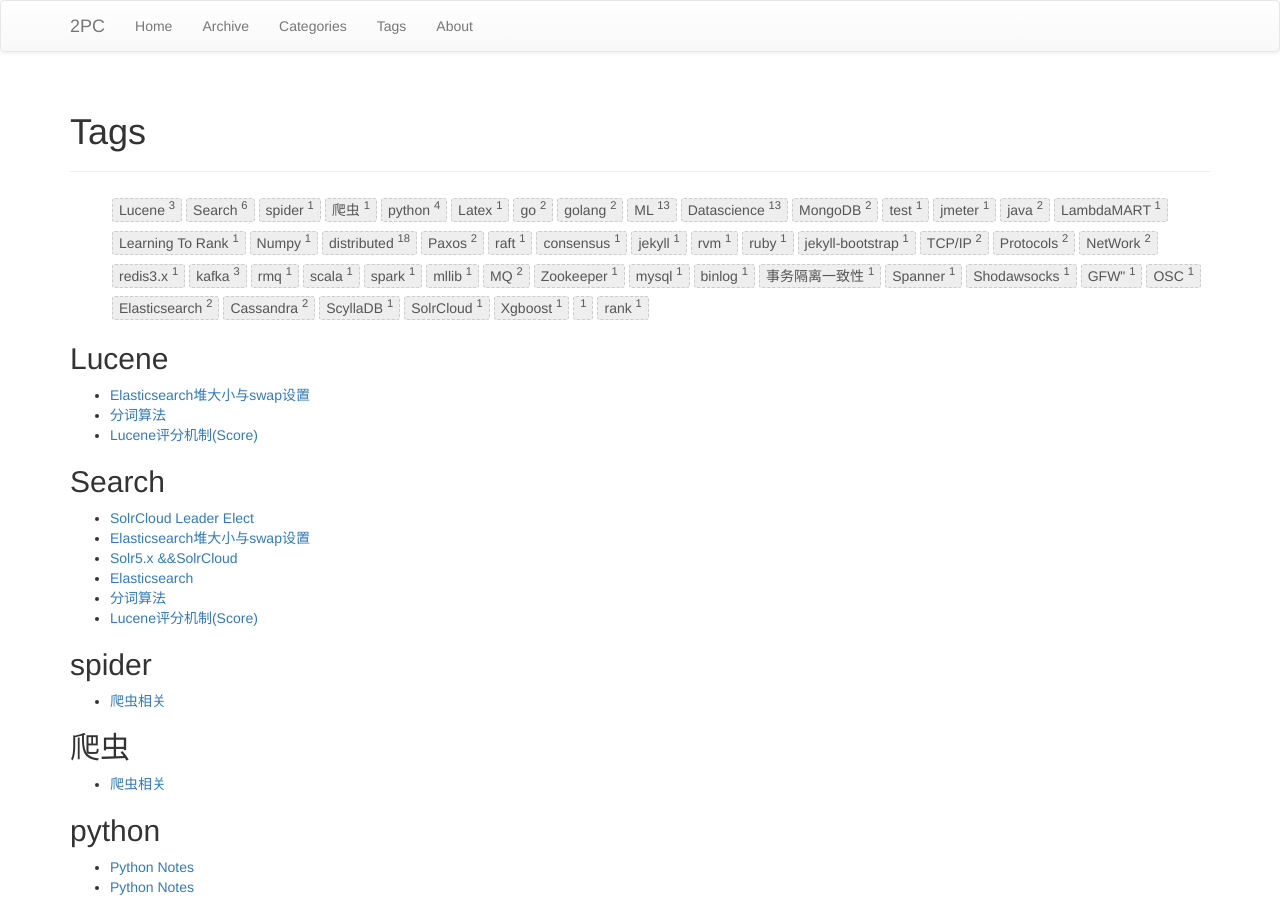
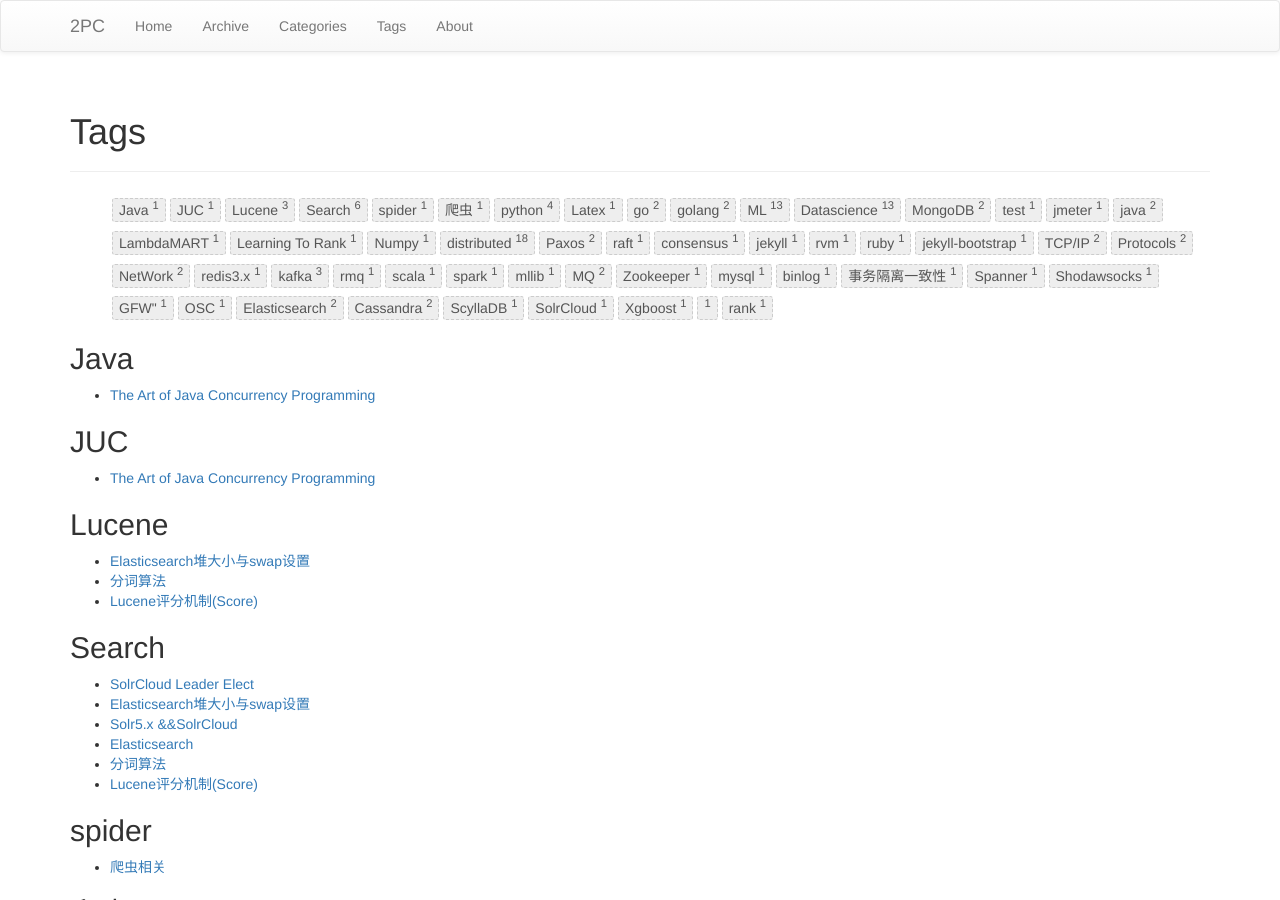
Before and after one commit to luyee/2pc.github.io, a Jekyll site: the page built from tags.html, in a window 1280 px wide and 900 px high. Built offline with Jekyll 4.4.1, drawn with Linux system fonts in a browser that asks for light colours.

Commit message:
Update 2015-06-06-the Art of Java Concurrency Programming.md

````diff
--- a/_posts/booknotes/2015-06-06-the Art of Java Concurrency Programming.md
+++ b/_posts/booknotes/2015-06-06-the Art of Java Concurrency Programming.md
@@ -1,4 +1,10 @@
-```
-```
+---
+layout: post
+title: "The Art of Java Concurrency Programming"
+keywords: ["java","JUC"]
+description: "Java Juc"
+category: "java"
+tags: ["Java","JUC"]
+---
 
-the Art of Java Concurrency Programming
+The Art of Java Concurrency Programming
````
